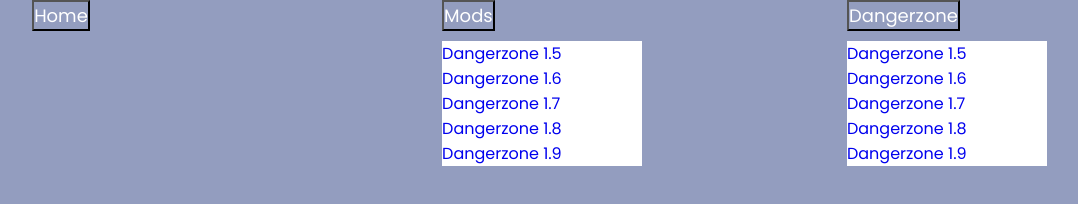
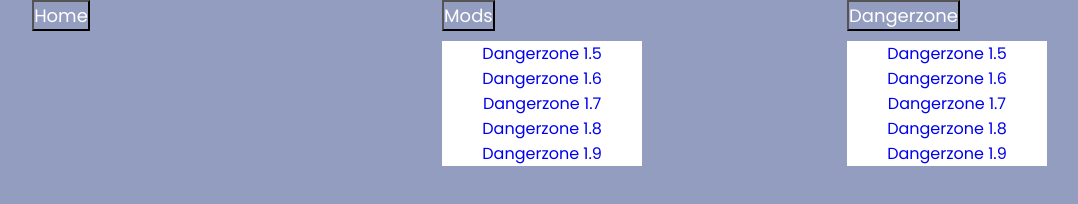
Before and after one commit to Xahann/Xahann.github.io, a plain HTML site: page index.html in a window 1280 px wide. Shown: the whole page, without its empty margins (144-1222 px from the left). Drawn offline with Linux system fonts and the light colour scheme.

Commit message:
Update style.css

```diff
--- a/style.css
+++ b/style.css
@@ -61,9 +61,11 @@ button {
 .home:hover{
   color: rgb(193, 194, 199);
 }
-.mods li, .versions li{
+.mods li,
+.versions li{
   width: 100%;
   hight: 100%;
+  display: flex;
   justify-content: center;
   align-items: center;
 }
```
